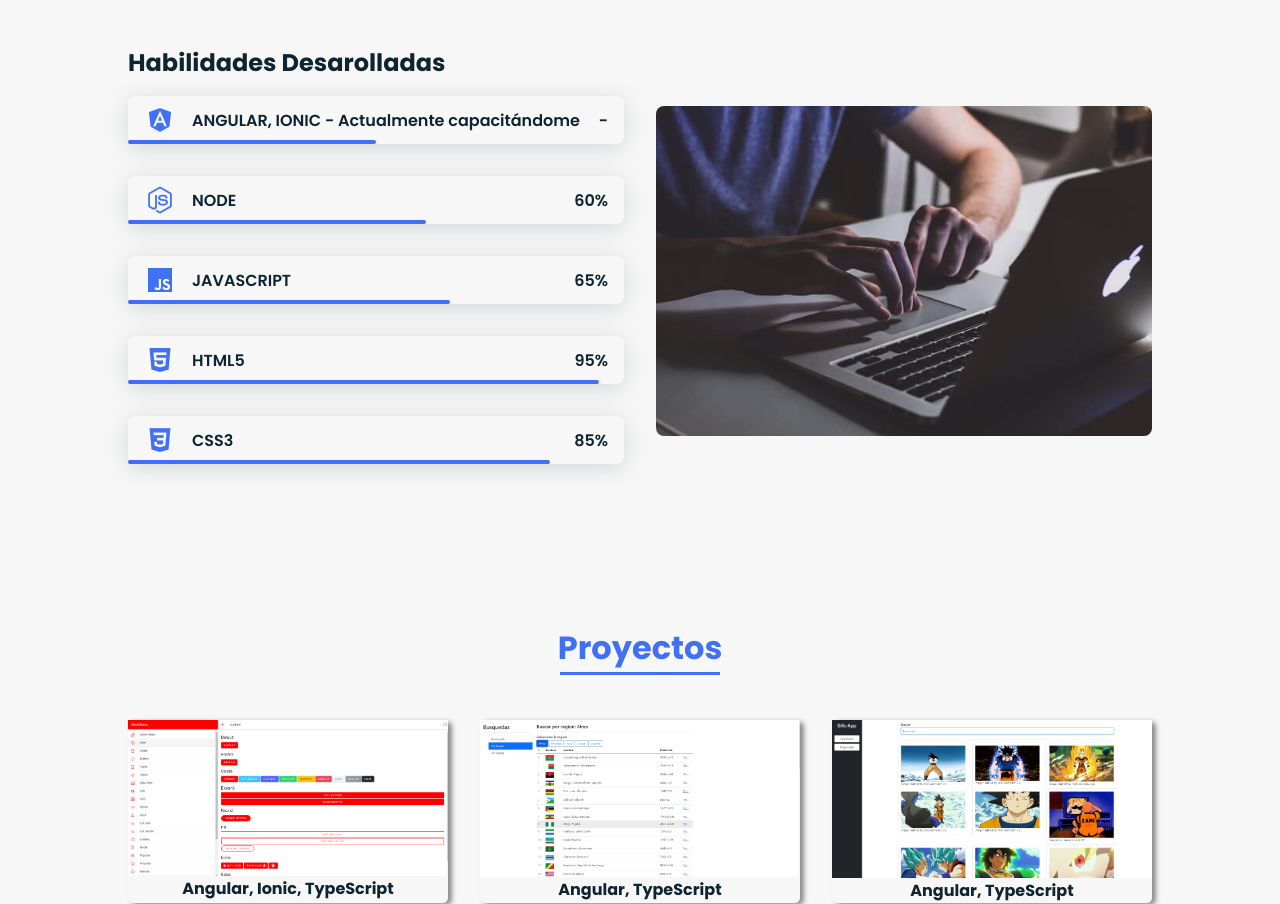
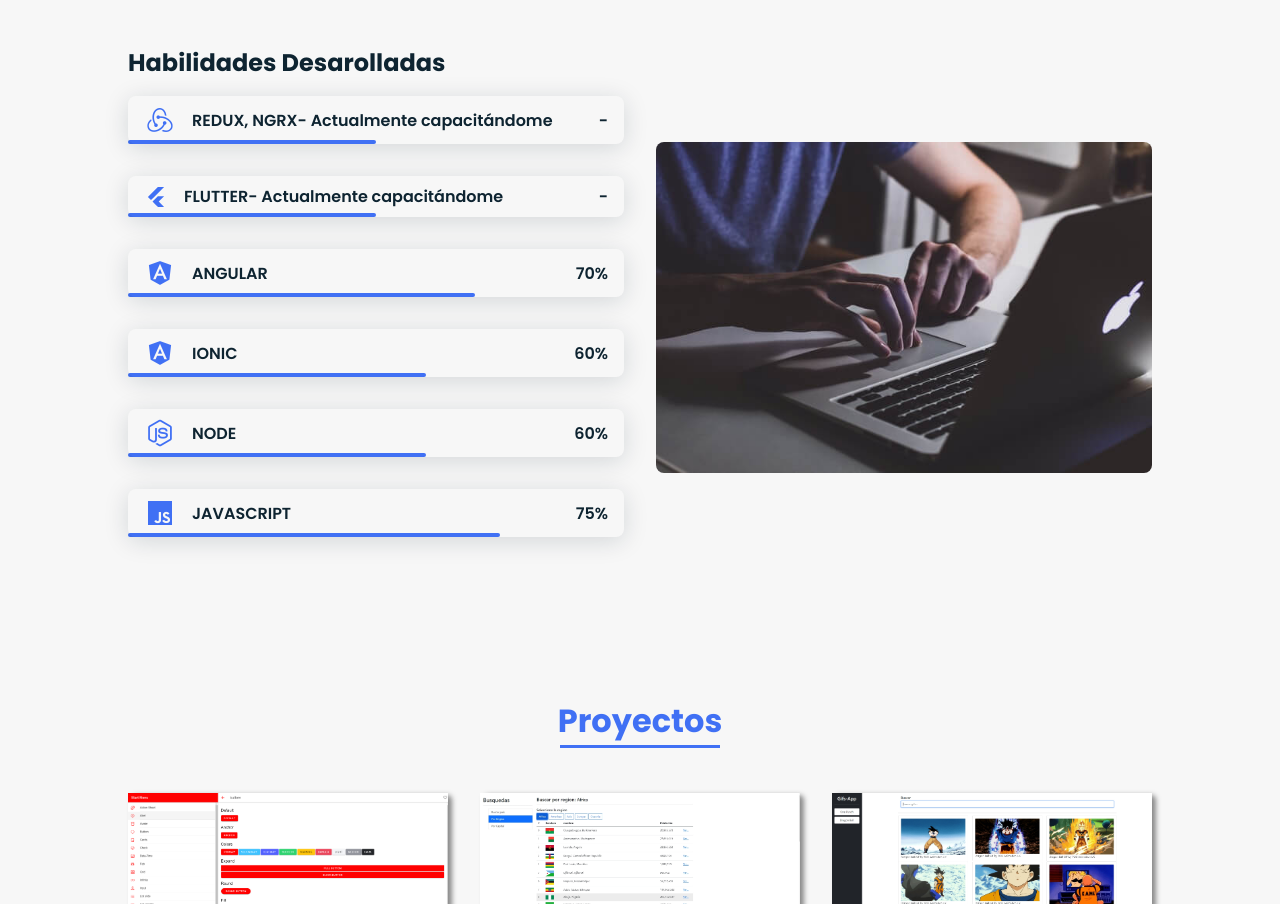
Before and after one commit to miguel-alvarez-utn2020/Mi-Portafolio, a plain HTML site: page index.html in a window 1280 px wide. Shown: the part 1504-2408 px from the top of the page. Drawn offline with nearby package versions, Linux system fonts and the light colour scheme.

Commit message:
feat: update skill

```diff
--- a/assets/css/styles.css
+++ b/assets/css/styles.css
@@ -313,11 +313,18 @@ img{
   width: 85%;
 }
 .skills__js{
-  width: 65%;
+  width: 75%;
 }
 .skills__an{
+  width: 70%;
+}
+.skills__io{
+  width: 60%;
+}
+.skills__cap{
   width: 50%;
 }
+
 .skills__img{
   border-radius: .5rem;
 }
--- a/index.html
+++ b/index.html
@@ -89,14 +89,55 @@
 
                         <div class="skills__data">
                             <div class="skills__names">
+                                <i class='bx bxl-redux skills__icon'></i>
+                                <span class="skills__name">REDUX, NGRX- Actualmente capacitándome</span>
+                            </div>
+                            <div class="skills__bar skills__cap">
+
+                            </div>
+                            <div>
+                                <span class="skills__percentage">-</span>
+                            </div>
+                        </div>
+
+
+                        <div class="skills__data">
+                            <div class="skills__names">
+                                <!-- <i  class='bx bxl-flutter skills__icon'></i> -->
+                                <svg xmlns="http://www.w3.org/2000/svg" class="bx skills__icon"  width="24" height="24" style="fill: #4070F4;"><path d="M13.9 2.01 3.9 12l3.09 3.09 2.71-2.7L20.09 2l-6.19.01zm.82 14.6 5.39-5.38h-5.93c-.11 0-.26 0-.34.07l-2.23 2.23-3.09 3.07 3.09 3.1 2.15 2.15c.07.07.14.17.26.15h6.07z"></path></svg>
+                                <span class="skills__name">FLUTTER- Actualmente capacitándome</span>
+                            </div>
+                            <div class="skills__bar skills__cap">
+
+                            </div>
+                            <div>
+                                <span class="skills__percentage">-</span>
+                            </div>
+                        </div>
+
+                        <div class="skills__data">
+                            <div class="skills__names">
                                 <i class='bx bxl-angular skills__icon'></i>
-                                <span class="skills__name">ANGULAR, IONIC - Actualmente capacitándome</span>
+                                <span class="skills__name">ANGULAR</span>
                             </div>
                             <div class="skills__bar skills__an">
 
                             </div>
                             <div>
-                                <span class="skills__percentage">-</span>
+                                <span class="skills__percentage">70%</span>
+                            </div>
+                        </div>
+
+                        <div class="skills__data">
+                            <div class="skills__names">
+                                <i class='bx bxl-angular skills__icon'></i>
+                                <span class="skills__name">IONIC</span>
+                            </div>
+                            <div class="skills__bar skills__io">
+
+                            </div>
+                            <div>
+                                <span class="skills__percentage">60%</span>
                             </div>
                         </div>
 
@@ -122,12 +163,12 @@
 
                             </div>
                             <div>
-                                <span class="skills__percentage">65%</span>
+                                <span class="skills__percentage">75%</span>
                             </div>
                         </div>
 
 
-                        <div class="skills__data">
+                        <!-- <div class="skills__data">
                             <div class="skills__names">
                                 <i class='bx bxl-html5 skills__icon'></i>
                                 <span class="skills__name">HTML5</span>
@@ -150,7 +191,7 @@
                             <div>
                                 <span class="skills__percentage">85%</span>
                             </div>
-                        </div>
+                        </div> -->
 
 
                     </div>
```
Also changed, not shown: assets/img/logo-ionic.svg (added).
